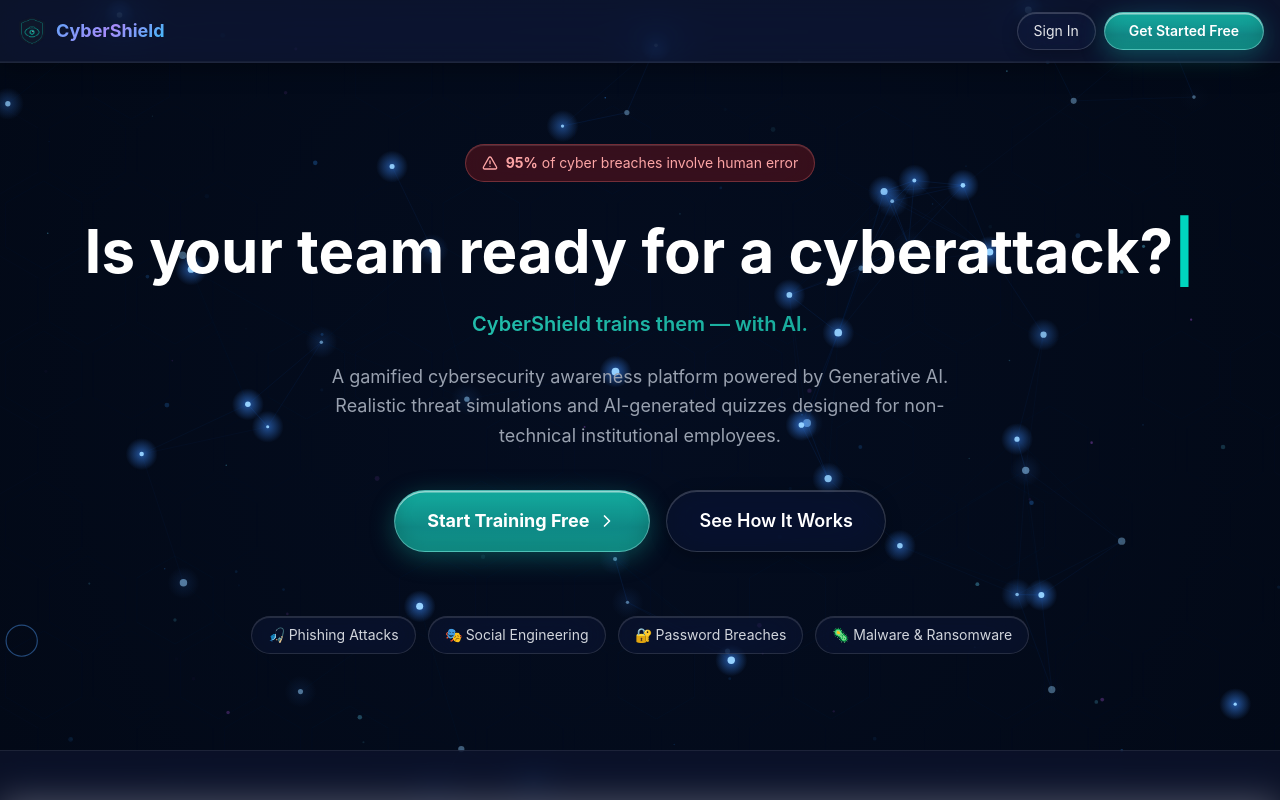
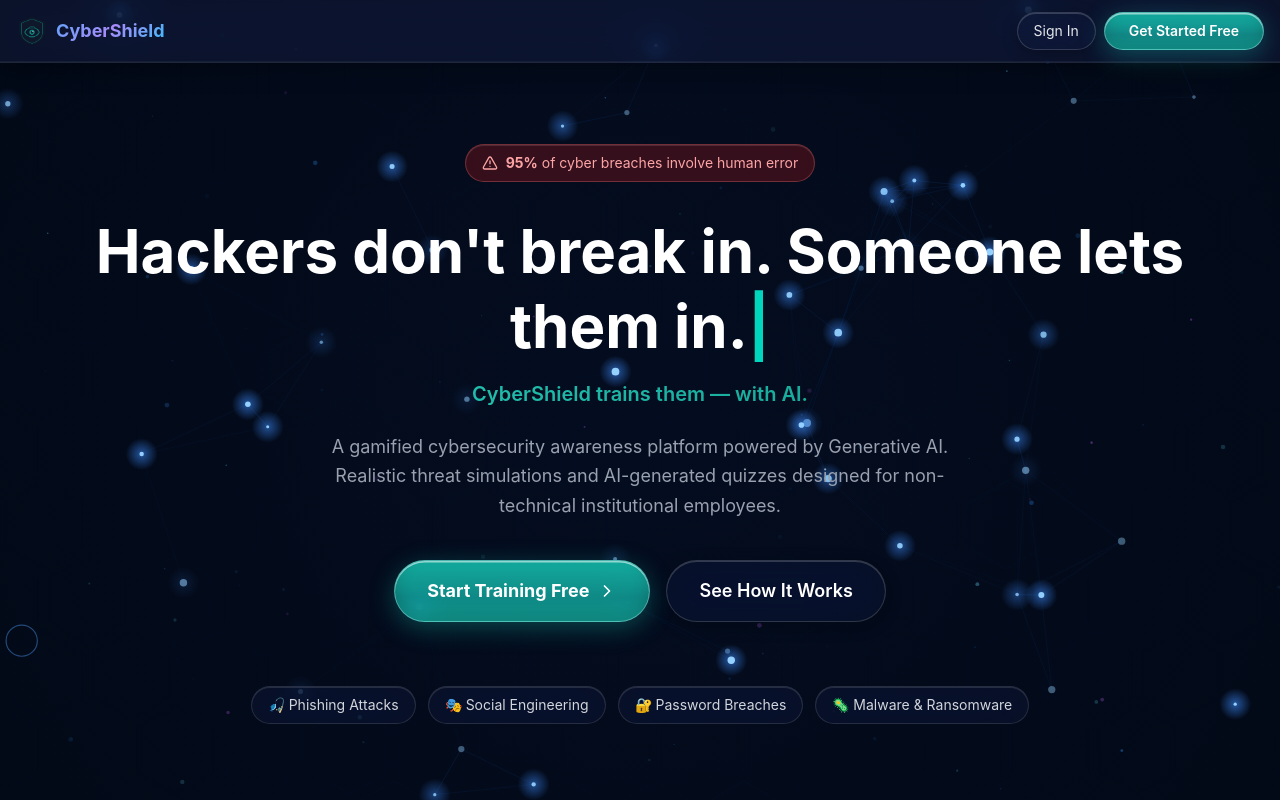
Before and after one commit to thywill123/cybershield, a React (Vite) app: page / in a window 1280 px wide. Shown: the top 800 px of the page. Built offline with nearby package versions, Linux system fonts and the light colour scheme; no server answers.

Commit message:
Update landing page headline to be bolder

```diff
--- a/src/pages/Landing.jsx
+++ b/src/pages/Landing.jsx
@@ -77,7 +77,7 @@ export default function Landing() {
   const navigate = useNavigate()
   const [count, setCount] = useState(0)
   const [typedText, setTypedText] = useState('')
-  const fullText = 'Is your team ready for a cyberattack?'
+  const fullText = "Hackers don't break in. Someone lets them in."
 
   useEffect(() => {
     let i = 0
```
